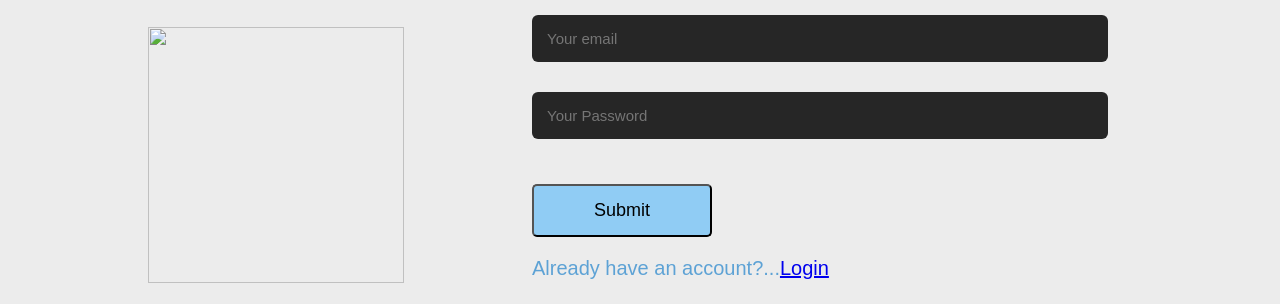
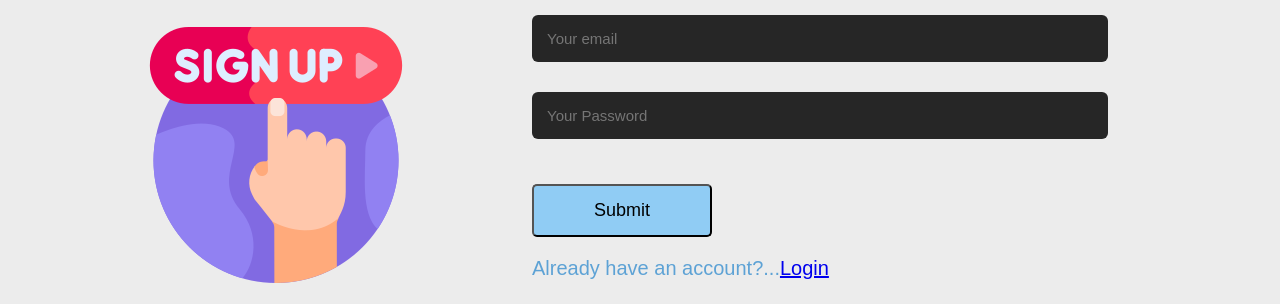
Before and after one commit to ishitagit2003/CMS-systems, a plain HTML site: page index.html in a window 1280 px wide. Shown: the part 301-605 px from the top of the page. Drawn offline with Linux system fonts and the light colour scheme; the site is published under a folder, as on GitHub Pages, so addresses that start at the root find nothing.

Commit message:
first commit

```diff
--- a/index.html
+++ b/index.html
@@ -17,7 +17,7 @@
                 <div class="contact-left">
                     <h1 class="Sub-title">Content Management System <br><br></h1>
                     <div class="social-icon">
-                        <div class="im"><img  src="/resources/signup.png" width="256" height="256"></div>
+                        <div class="im"><img  src="resources/signup.png" width="256" height="256"></div>
                         <a href=""><i class="fa-brands fa-telegram"></i></a>
                         <a href=""><i class="fa-brands fa-discord"></i></a>
                         <a href=""><i class="fa-brands fa-instagram"></i></a>
```
Also changed, not shown: login.html (+1 -1 lines).
